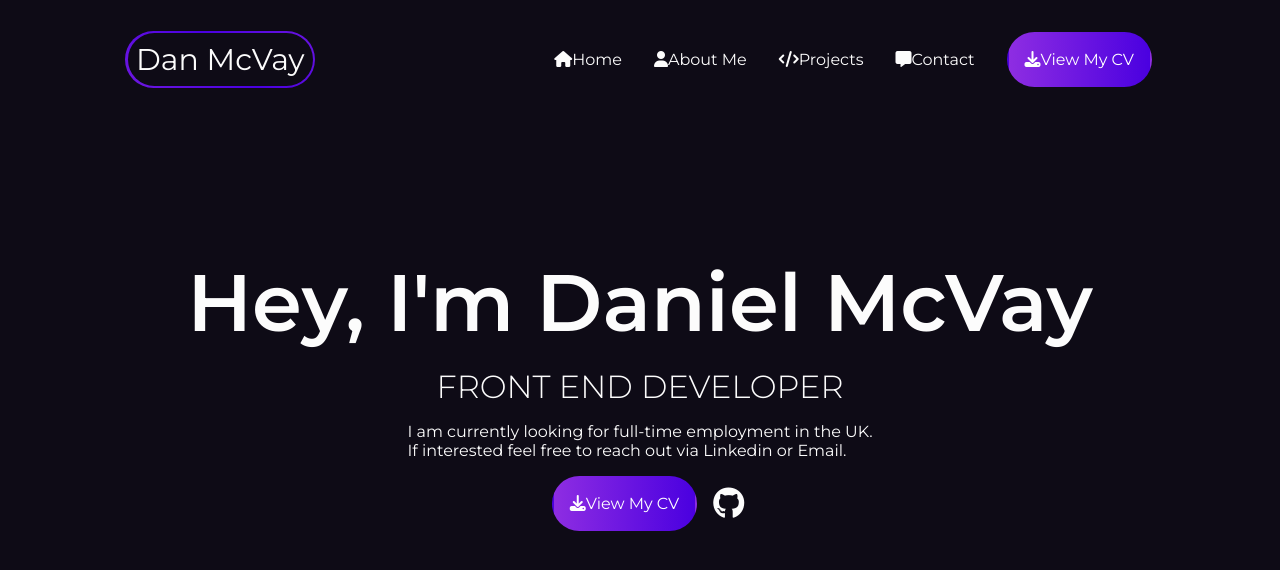
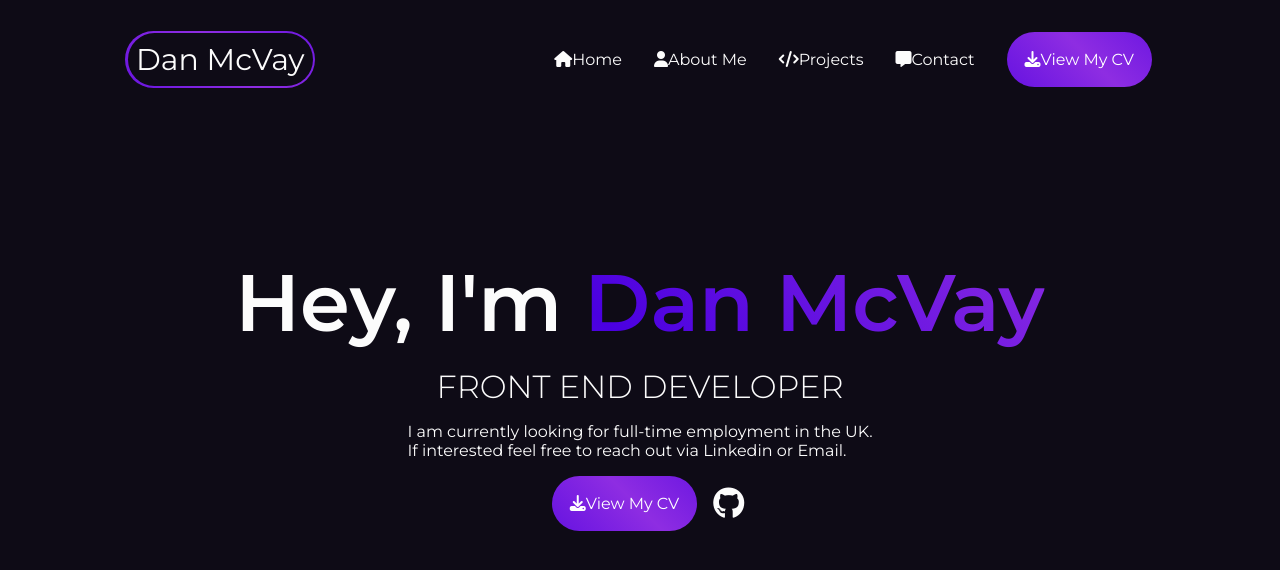
Before and after one commit to DjMcvay142/personal-portfolio, a plain HTML site: page index.html in a window 1280 px wide. Drawn offline with Linux system fonts and the light colour scheme; some icons are missing.

Commit message:
Implemented Nav styling

```diff
--- a/index.html
+++ b/index.html
@@ -44,7 +44,7 @@
     </header>
     <main>
       <section class="hero-section">
-        <h1>Hey, I'm Daniel McVay</h1>
+        <h1>Hey, I'm <span>Dan McVay</span></h1>
         <h2>Front End Developer</h2>
         <p>
           I am currently looking for full-time employment in the UK. <br />
--- a/styles.css
+++ b/styles.css
@@ -1,3 +1,15 @@
+@keyframes gradientShift {
+  0% {
+    background-position: 0% 50%;
+  }
+  50% {
+    background-position: 100% 50%;
+  }
+  100% {
+    background-position: 0% 50%;
+  }
+}
+
 * {
   padding: 0;
   margin: 0;
@@ -42,18 +54,6 @@ header {
   position: relative;
   background-color: #0e0b16;
   border-radius: 1000px;
-
-  @keyframes gradientShift {
-    0% {
-      background-position: 0% 50%;
-    }
-    50% {
-      background-position: 100% 50%;
-    }
-    100% {
-      background-position: 0% 50%;
-    }
-  }
 }
 
 .nav-logo:after {
@@ -117,10 +117,14 @@ header {
 
 .nav-button {
   background: linear-gradient(
-    90deg,
-    rgba(142, 45, 226, 1) 0%,
-    rgba(74, 0, 224, 1) 100%
+    45deg,
+    rgba(142, 45, 226, 1),
+    rgba(74, 0, 224, 1),
+    rgba(142, 45, 226, 1),
+    rgba(74, 0, 224, 1)
   );
+  background-size: 300% 300%;
+  animation: gradientShift 4s ease infinite;
   color: white;
   border-radius: 1000px;
   border: 2px solid transparent;
@@ -129,7 +133,7 @@ header {
   transition: box-shadow 0.3s ease;
   cursor: pointer;
   font-family: inherit;
-  position: relative; /* Add this */
+  position: relative;
 }
 
 .nav-button:hover {
@@ -235,10 +239,14 @@ header {
 
 .hero-button {
   background: linear-gradient(
-    90deg,
-    rgba(142, 45, 226, 1) 0%,
-    rgba(74, 0, 224, 1) 100%
+    45deg,
+    rgba(142, 45, 226, 1),
+    rgba(74, 0, 224, 1),
+    rgba(142, 45, 226, 1),
+    rgba(74, 0, 224, 1)
   );
+  background-size: 300% 300%;
+  animation: gradientShift 4s ease infinite;
   color: white;
   border-radius: 1000px;
   border: 2px solid transparent;
@@ -279,6 +287,20 @@ header {
   font-size: 2rem;
 }
 
+span {
+  background: linear-gradient(
+    45deg,
+    rgba(142, 45, 226, 1),
+    rgba(74, 0, 224, 1),
+    rgba(142, 45, 226, 1)
+  );
+  background-size: 200% 200%;
+  background-clip: text;
+  -webkit-background-clip: text;
+  color: transparent;
+  animation: gradientShift 2s ease infinite;
+}
+
 /* Mobile styles */
 @media (max-width: 768px) {
   .hamburger {
```
